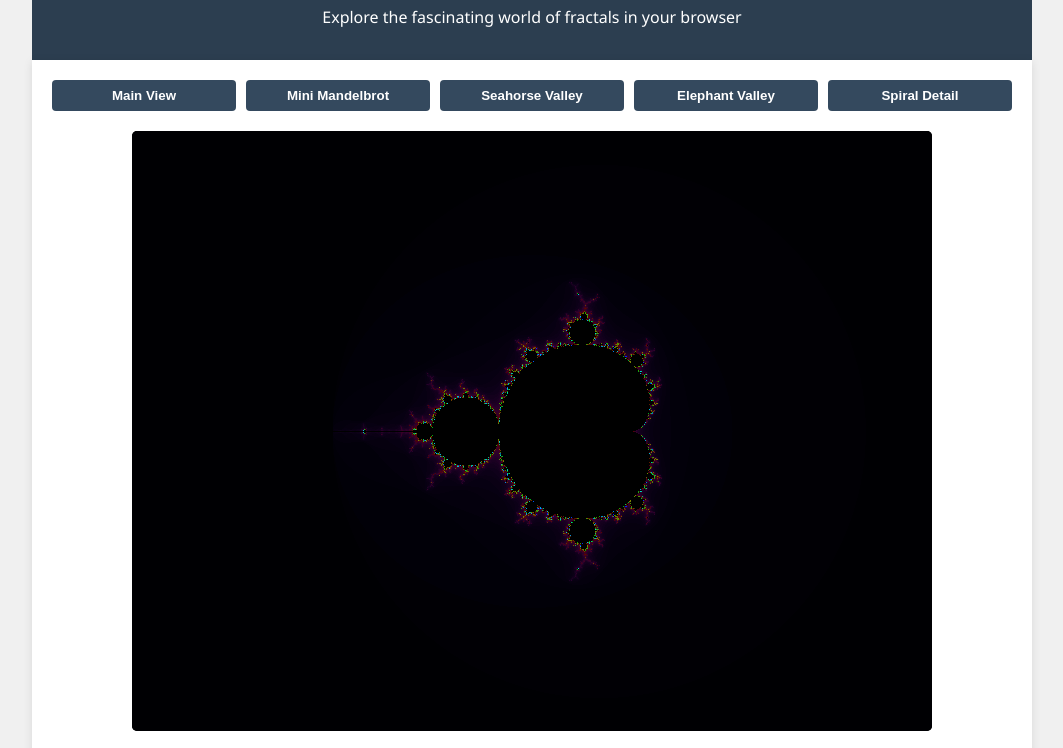
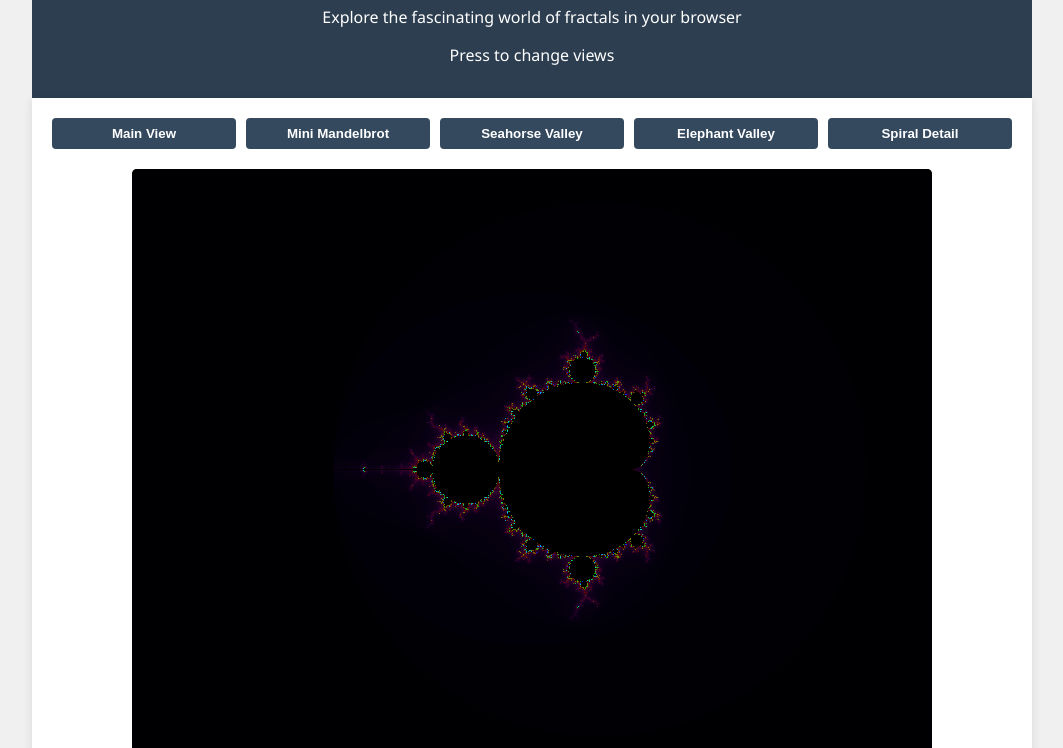
Before and after one commit to nathanbull1/mandelbrot-explorer, a plain HTML site: page index.html in a window 1280 px wide. Shown: the part 116-864 px from the top of the page, without its empty margins (108-1171 px from the left). Drawn offline with Linux system fonts and the light colour scheme.

Commit message:
Update index.html

```diff
--- a/index.html
+++ b/index.html
@@ -145,6 +145,7 @@
         <header>
             <h1>Mandelbrot Set Explorer</h1>
             <p>Explore the fascinating world of fractals in your browser</p>
+            <p>Press to change views</p>
         </header>
 
         <div class="content">
```
